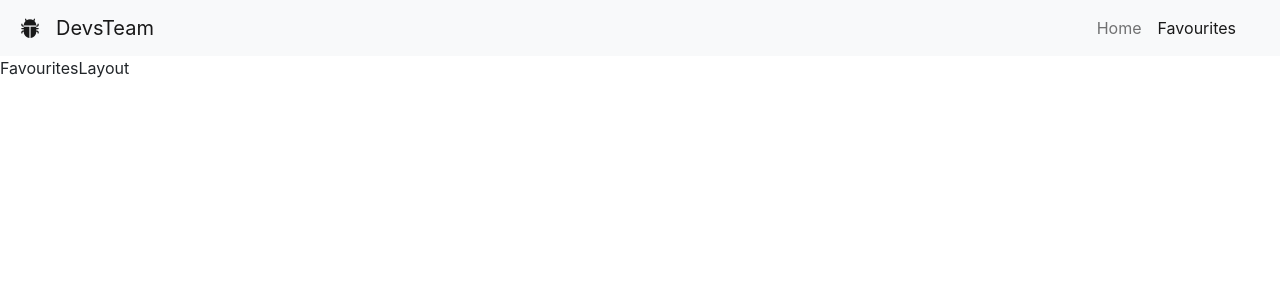
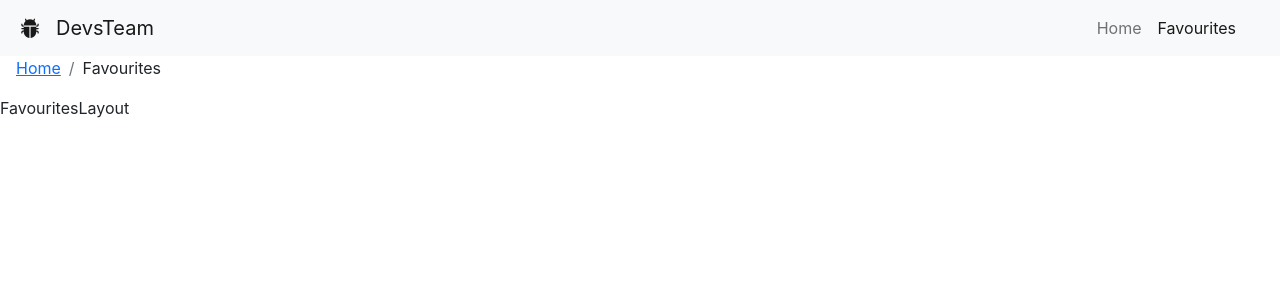
Before and after one commit to vitboch/devs-team, a React (Create React App) app: page /favourites in a window 1280 px wide. Shown: the top 300 px of the page. Built offline with nearby package versions, Linux system fonts and the light colour scheme.

Commit message:
Changing the project structure

```diff
--- a/src/app/App.jsx
+++ b/src/app/App.jsx
@@ -1,9 +1,9 @@
 import React from "react";
 import { Navigate, Route, Routes } from "react-router-dom";
 import DeveloperPage from "./components/page/developerPage";
+import FavouritesPage from "./components/page/favouritesPage";
 import MainPage from "./components/page/mainPage";
 import NavBar from "./components/ui/navBar";
-import FavouritesLayout from "./layouts/favouritesLayout";
 import MainLayout from "./layouts/mainLayout";
 
 const App = () => {
@@ -14,8 +14,8 @@ const App = () => {
                 <Route path="" element={<MainLayout />}>
                     <Route path="" element={<MainPage />} />
                     <Route path=":devId" element={<DeveloperPage />} />
+                    <Route path="favourites" element={<FavouritesPage />} />
                 </Route>
-                <Route path="favourites" element={<FavouritesLayout />} />
                 <Route path="*" element={<Navigate to={""} />} />
             </Routes>
         </>
--- a/src/app/layouts/favouritesLayout.jsx
+++ b/src/app/components/page/favouritesPage.jsx
@@ -1,7 +1,7 @@
 import React from "react";
 
-const FavouritesLayout = () => {
+const FavouritesPage = () => {
     return <div>FavouritesLayout</div>;
 };
 
-export default FavouritesLayout;
+export default FavouritesPage;
--- a/src/app/components/ui/breadcrumbs.jsx
+++ b/src/app/components/ui/breadcrumbs.jsx
@@ -10,7 +10,7 @@ const Breadcrumbs = () => {
     useEffect(() => {
         if (devId) {
             const dev = devs.find((dev) => dev._id === devId);
-            setName(dev.firstName + " " + dev.lastName);
+            setName(dev ? dev.firstName + " " + dev.lastName : "");
         }
     }, [pathname]);
 
--- a/src/app/layouts/mainLayout.jsx
+++ b/src/app/layouts/mainLayout.jsx
@@ -1,8 +1,14 @@
 import React from "react";
 import { Outlet } from "react-router-dom";
+import Breadcrumbs from "../components/ui/breadcrumbs";
 
 const MainLayout = () => {
-    return <Outlet />;
+    return (
+        <>
+            <Breadcrumbs />
+            <Outlet />
+        </>
+    );
 };
 
 export default MainLayout;
```
